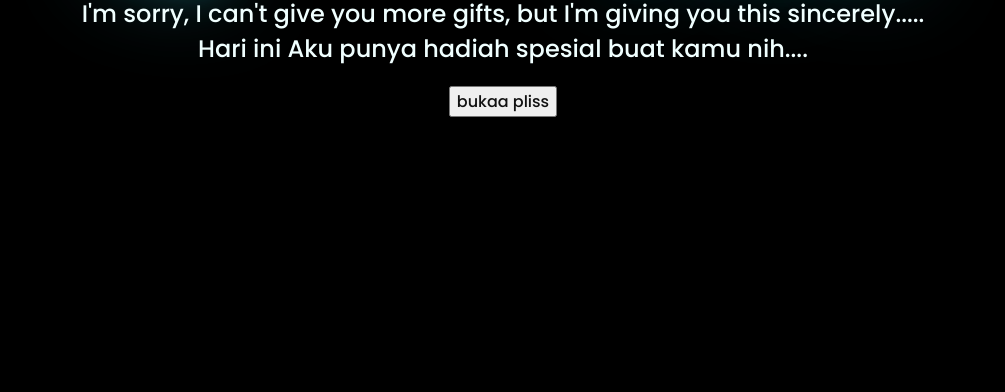
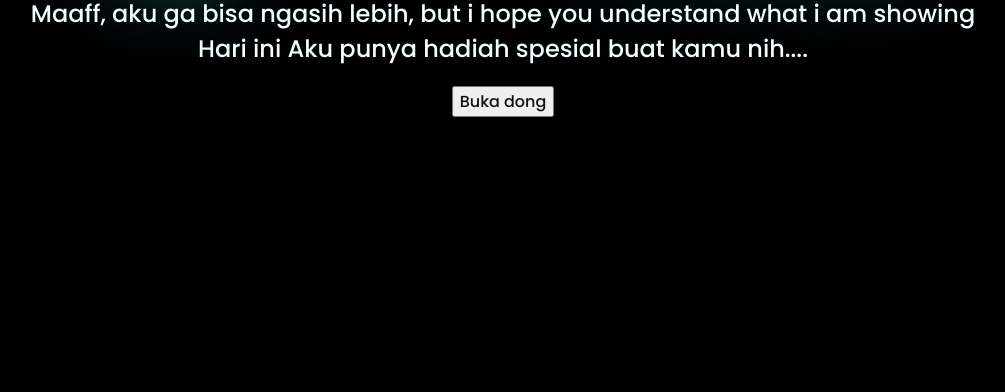
Before and after one commit to Punyamupunyaku/bungamu, a plain HTML site: page index.html in a window 1280 px wide. Shown: the part 424-816 px from the top of the page, without its empty margins (145-1150 px from the left). Drawn offline with Linux system fonts and the light colour scheme.

Commit message:
Update index.html

```diff
--- a/index.html
+++ b/index.html
@@ -24,11 +24,11 @@
         <span></span>
     </div>
     <div class="description">
-        <span>I'm sorry, I can't give you more gifts, but I'm giving you this sincerely.....<br><center>Hari ini Aku punya hadiah spesial buat kamu nih....</center></span>
+        <span> Maaff, aku ga bisa ngasih lebih, but i hope you understand what i am showing<br><center>Hari ini Aku punya hadiah spesial buat kamu nih....</center></span>
     </div>
     <div class="button">
         <button>
-            <a href="flower.html">bukaa pliss</a>
+            <a href="flower.html">Buka dong</a>
         </button>
 
     </div>
```
